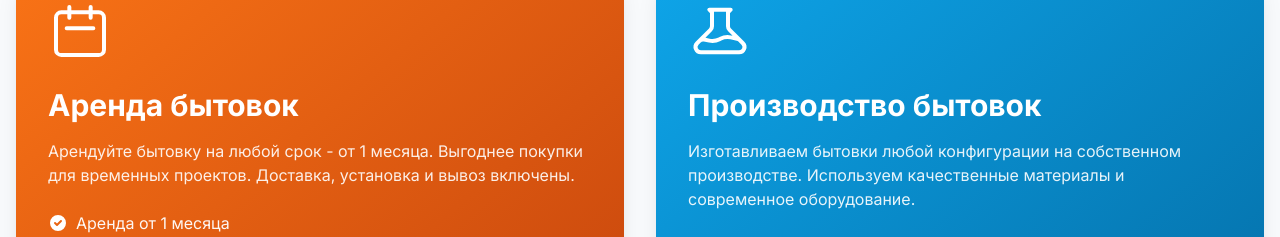
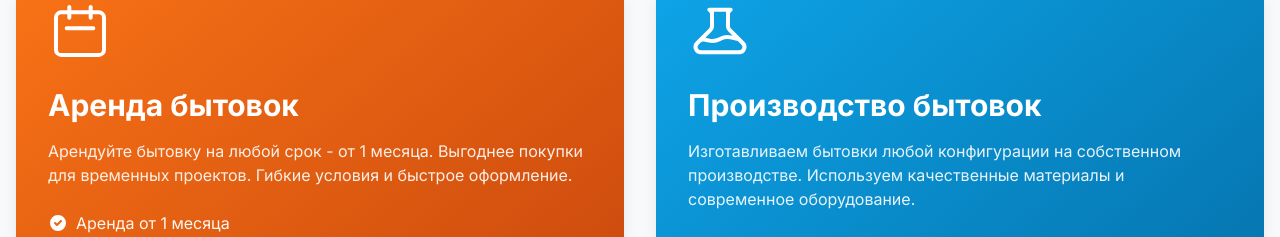
Before and after one commit to salavat808116/mir-bytovok116, a Next.js app: page / in a window 1280 px wide. Shown: the part 5600-5837 px from the top of the page. Built offline with nearby package versions, Linux system fonts and the light colour scheme.

Commit message:
Исправлено описание аренды в блоке услуг
Co-authored-by: Cursor <cursoragent@cursor.com>

```diff
--- a/src/components/Services.tsx
+++ b/src/components/Services.tsx
@@ -8,7 +8,7 @@ export default function Services() {
   const services = [
     {
       title: 'Аренда бытовок',
-      description: 'Арендуйте бытовку на любой срок - от 1 месяца. Выгоднее покупки для временных проектов. Доставка, установка и вывоз включены.',
+      description: 'Арендуйте бытовку на любой срок - от 1 месяца. Выгоднее покупки для временных проектов. Гибкие условия и быстрое оформление.',
       icon: (
         <svg className="w-16 h-16" fill="none" stroke="currentColor" viewBox="0 0 24 24">
           <path strokeLinecap="round" strokeLinejoin="round" strokeWidth={1.5} d="M8 7V3m8 4V3m-9 8h10M5 21h14a2 2 0 002-2V7a2 2 0 00-2-2H5a2 2 0 00-2 2v12a2 2 0 002 2z" />
```
